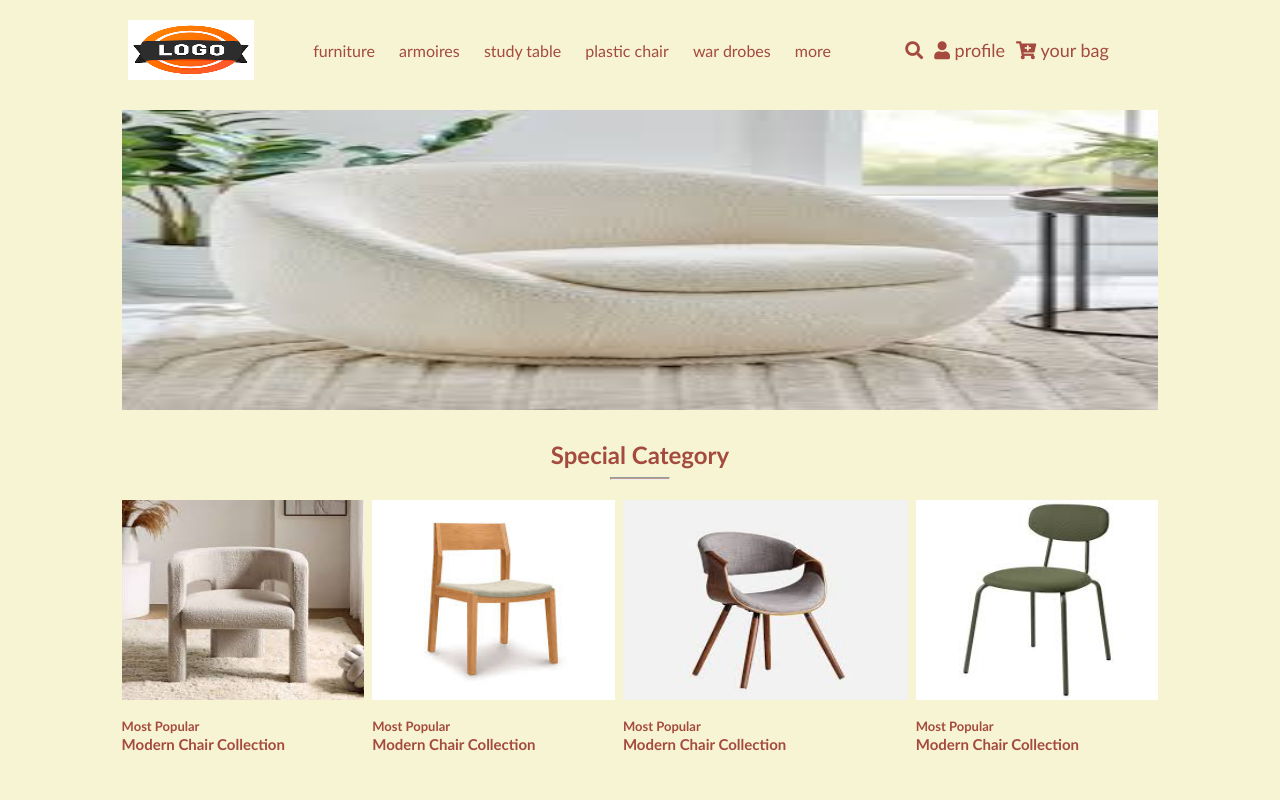
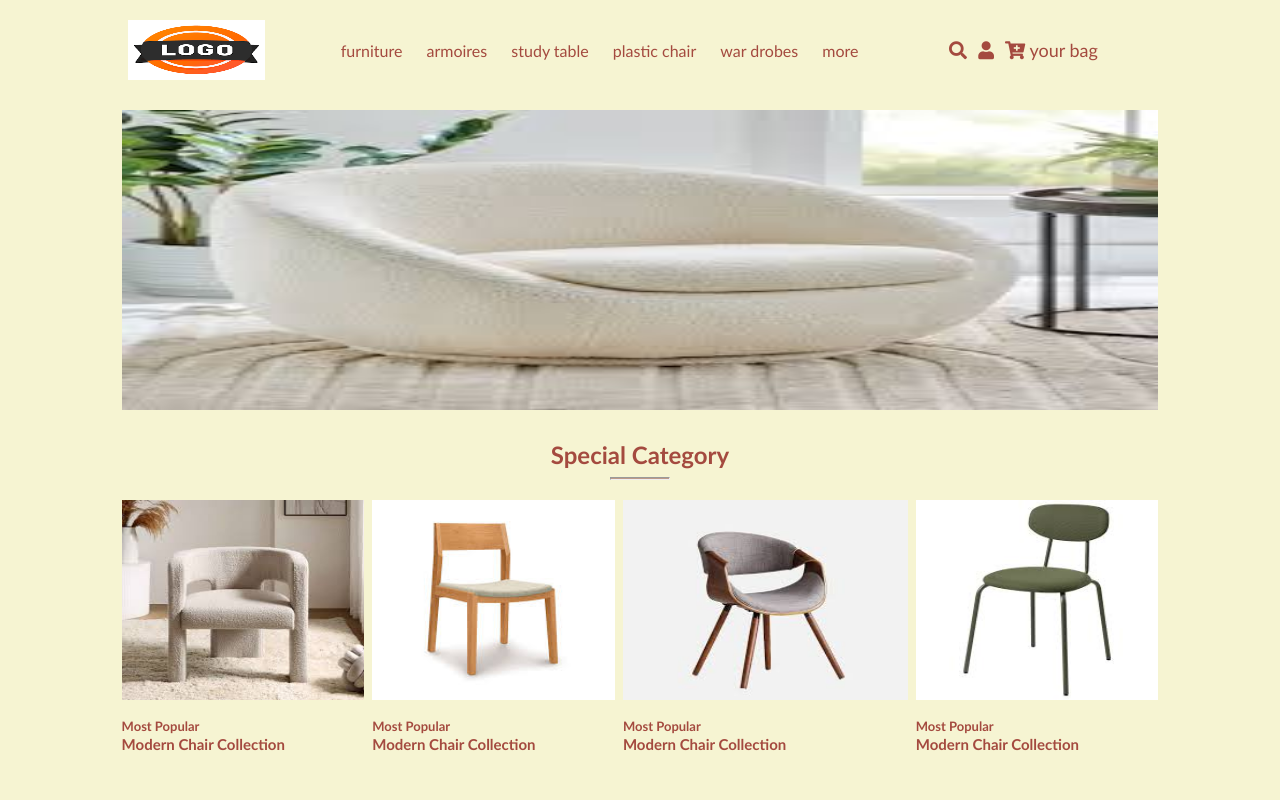
Before and after one commit to hossam11025/project-2, a plain HTML site: page index.html in a window 1280 px wide. Shown: the top 800 px of the page. Drawn offline with Linux system fonts and the light colour scheme.

Commit message:
Update index.html
Signed-off-by: hossam mazhar  <164070963+hossam11025@users.noreply.github.com>

```diff
--- a/index.html
+++ b/index.html
@@ -76,7 +76,7 @@
                     <div class="icon-head">
                         <ul class="ul-icon">
                             <li class="li-icon"><a href="#"><i class="fas fa-search"></i></a></li>
-                            <li class="li-icon"><a href="#"><i class="fas fa-user"></i> profile</a></li>
+                            <li class="li-icon"><a href="#"><i class="fas fa-user"></i></a></li>
                             <li class="li-icon"><a href="#"><i class="fas fa-cart-plus"></i> your bag</a></li>
 
                         </ul><!-- ul-icon -->
```
